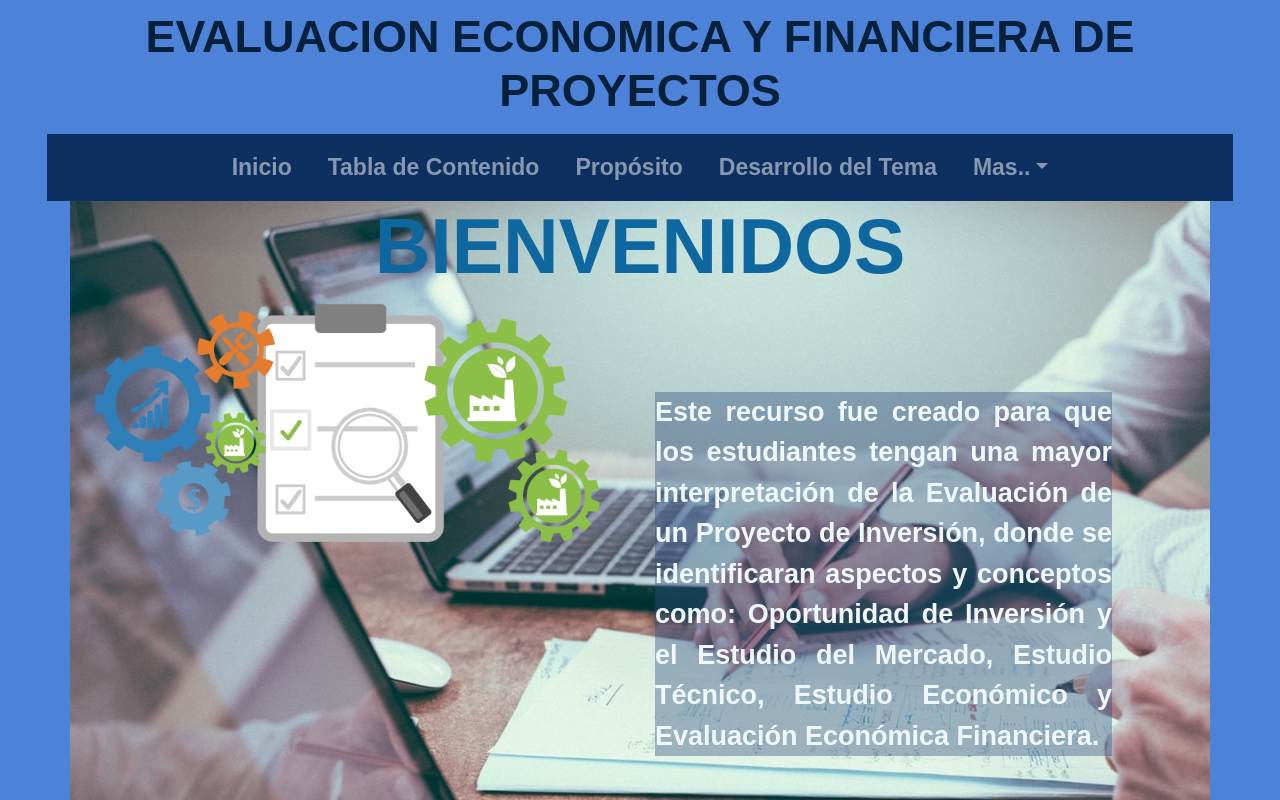
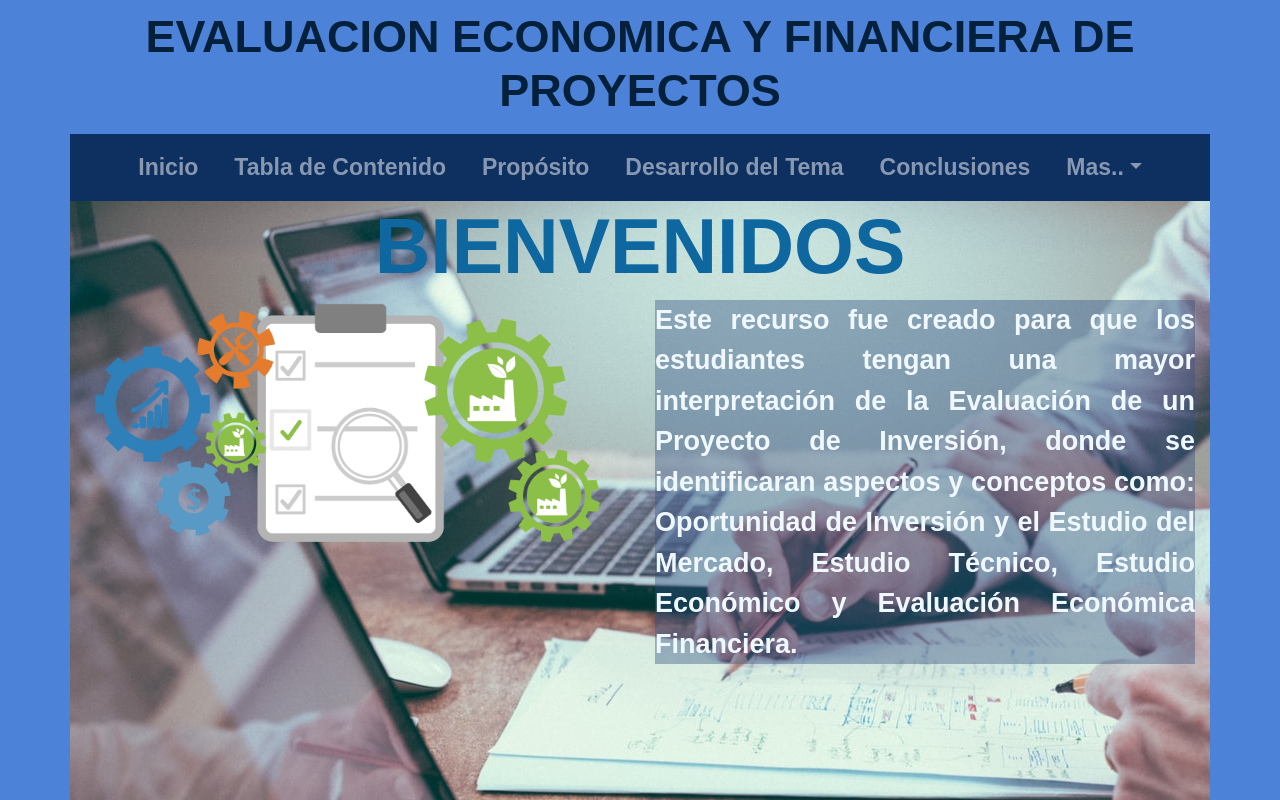
Before and after one commit to tatadavila/redVilardy, a Vue app: page / in a window 1280 px wide. Shown: the top 800 px of the page. Built offline with nearby package versions, Linux system fonts and the light colour scheme; a small style sheet from the web is missing.

Commit message:
Edited both files (Home view Navbar component) for good

```diff
--- a/src/components/Navbar.vue
+++ b/src/components/Navbar.vue
@@ -37,6 +37,11 @@
               >Desarrollo del Tema</router-link
             >
           </li>
+          <li class="nav-item">
+            <router-link to="/conclusiones" class="nav-link"
+                >Conclusiones</router-link
+              >
+          </li>
           <li class="nav-item dropdown">
             <a
               class="nav-link dropdown-toggle"
@@ -47,9 +52,6 @@
               >Mas..</a
             >
             <div class="dropdown-menu" aria-labelledby="navbarDropdownMenuLink">
-              <router-link to="/conclusiones" class="dropdown-item"
-                >Conclusiones</router-link
-              >
               <router-link to="/referentes" class="dropdown-item"
                 >Referentes Bibliográficos</router-link
               >
@@ -77,13 +79,14 @@ export default {
 <style scoped>
 .navbar {
   width: 100%;
-  padding-left: 47px;
-  padding-right: 47px;
 }
 #navContainer {
   background-color: rgb(14, 48, 97);
+  margin-left: 4.3%;
+  margin-right: 4.3%;
 }
 ul {
+  /* background-color: blueviolet; */
   font-size: 23px;
 }
 li {
--- a/src/views/Home.vue
+++ b/src/views/Home.vue
@@ -40,13 +40,15 @@ export default {
 </script>
 <style scoped>
 .home {
-  height: 100%;
+  height: calc(100% - 22%);
   width: 100%;
   background-size: cover;
   font-family: "Black Han Sans", sans-serif;
+  /* background-color: rgba(48, 122, 33, 0.4); */
 }
-#startContainer {
+.home .container {
   background-image: url("../assets/img/home_background.jpeg");
+  width: 100%;
   height: 100%;
 }
 #welc {
@@ -56,12 +58,6 @@ export default {
 }
 #text {
   float: left;
-  margin-top: 17%;
-  top: 27%;
-  right: 77px;
-  width: 457px;
-  height: 200px;
-
   font-weight: bold;
   color: aliceblue;
 }
```
